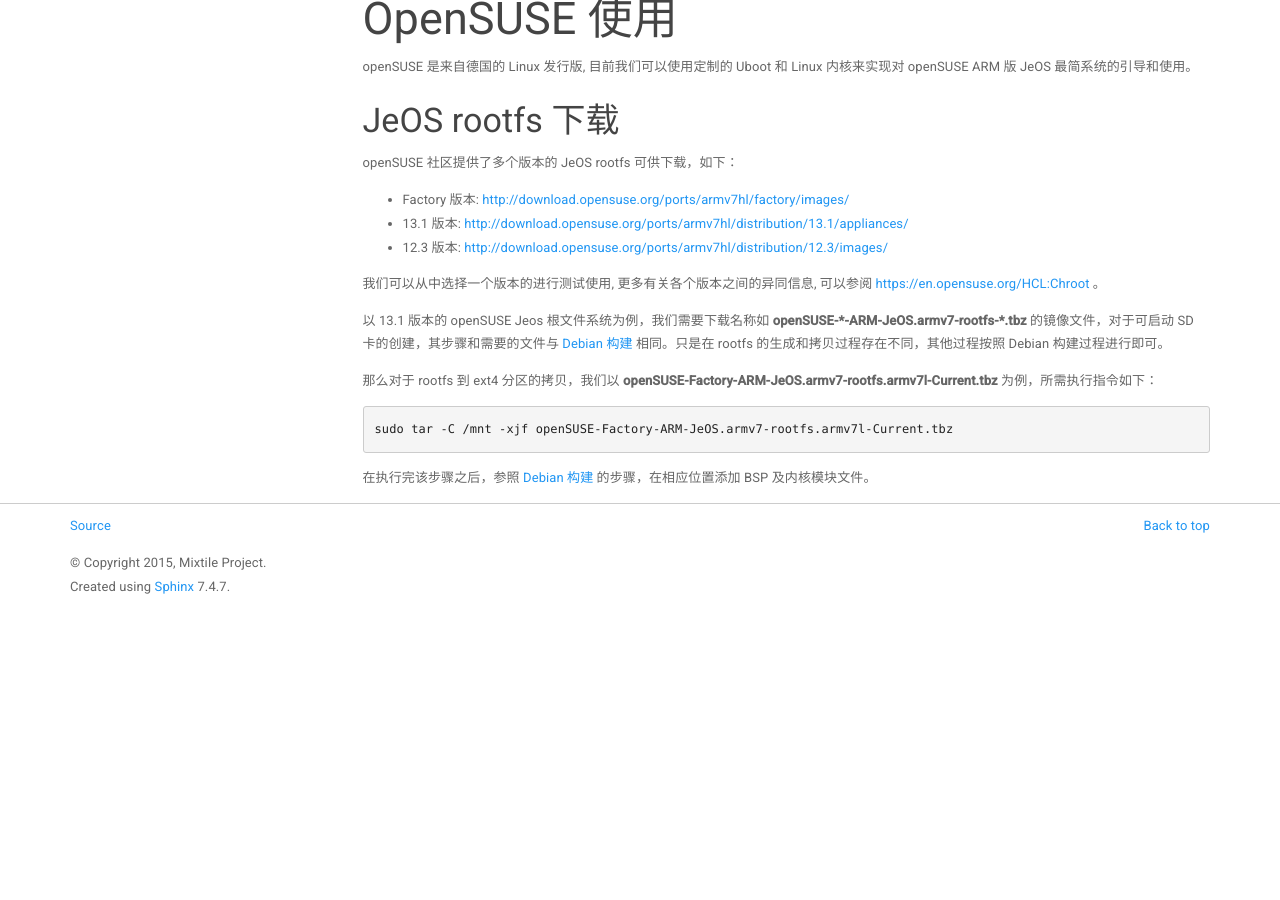
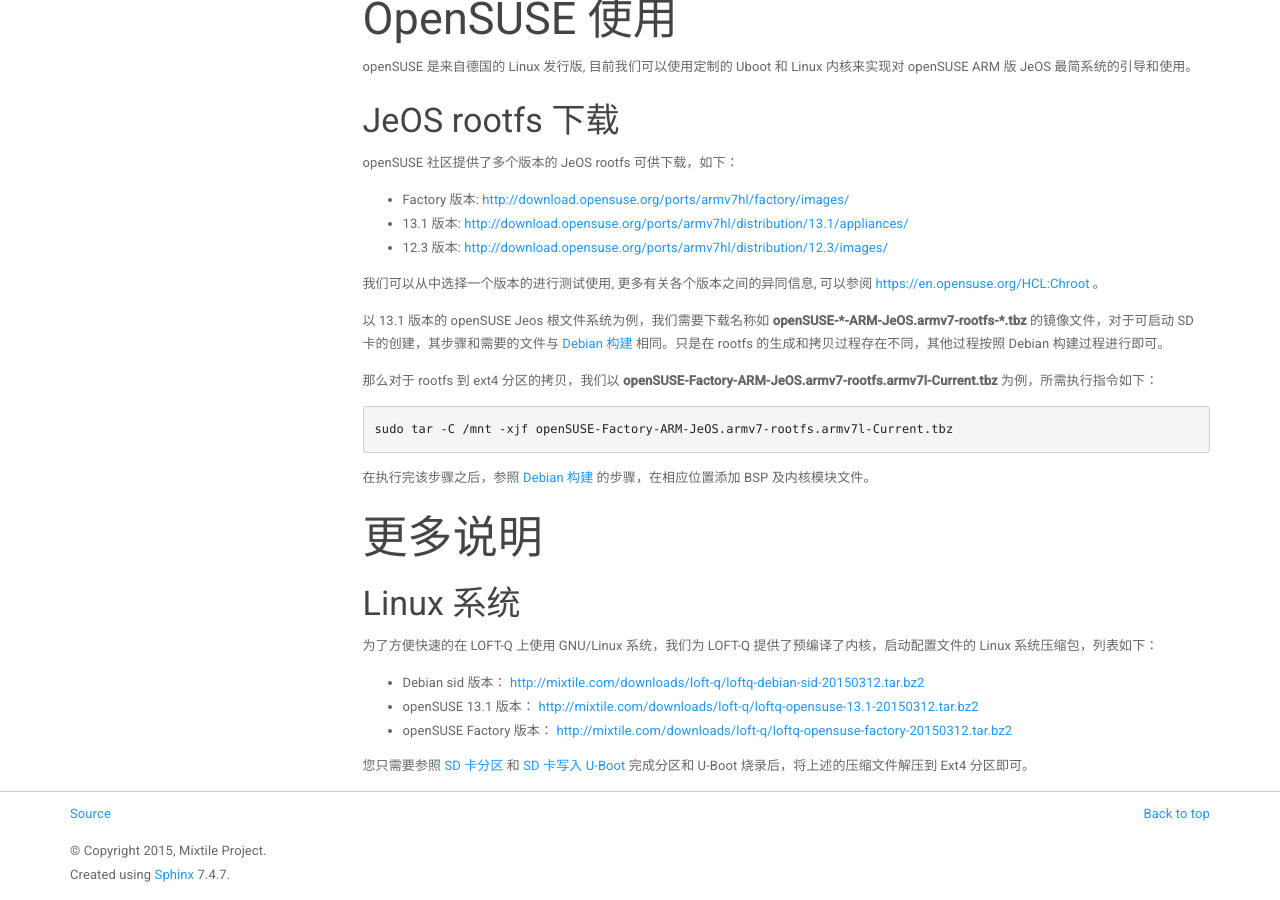
Before and after one commit to mixtile/mixtile-sphinx, a Sphinx documentation site: the page built from source/zh/zh-quick-guide.rst, in a window 1280 px wide and 900 px high, scrolled down 10001 px. Built offline with Sphinx 7.4.7, drawn with Linux system fonts in a browser that asks for light colours; before the commit the page ends 10613 px from its top, so only the background shows below that.

Commit message:
add android and linux archives for zh/en

```diff
--- a/source/zh/zh-android-cust.rst
+++ b/source/zh/zh-android-cust.rst
@@ -5,3 +5,5 @@
 :编写: Phil.Han <phil.han@focalcrest.com>
 :版本: 0.1
 :日期: 2015.01.23
+
+文档还在准备中...
--- a/source/zh/zh-quick-guide.rst
+++ b/source/zh/zh-quick-guide.rst
@@ -557,3 +557,17 @@
    sudo tar -C /mnt -xjf openSUSE-Factory-ARM-JeOS.armv7-rootfs.armv7l-Current.tbz
 
 在执行完该步骤之后，参照 `Debian 构建`_ 的步骤，在相应位置添加 BSP 及内核模块文件。
+
+更多说明
+----------------
+
+Linux 系统
+'''''''''''''''
+
+为了方便快速的在 LOFT-Q 上使用 GNU/Linux 系统，我们为 LOFT-Q 提供了预编译了内核，启动配置文件的 Linux 系统压缩包，列表如下：
+
+* Debian sid 版本： http://mixtile.com/downloads/loft-q/loftq-debian-sid-20150312.tar.bz2
+* openSUSE 13.1 版本： http://mixtile.com/downloads/loft-q/loftq-opensuse-13.1-20150312.tar.bz2
+* openSUSE Factory 版本： http://mixtile.com/downloads/loft-q/loftq-opensuse-factory-20150312.tar.bz2
+
+您只需要参照 `SD 卡分区`_ 和 `SD 卡写入 U-Boot`_ 完成分区和 U-Boot 烧录后，将上述的压缩文件解压到 Ext4 分区即可。
```
Also changed, not shown: source/en/en-android-cust.rst (added, +9 -0 lines), source/en/en-quick-guide.rst (+15 -0 lines).
